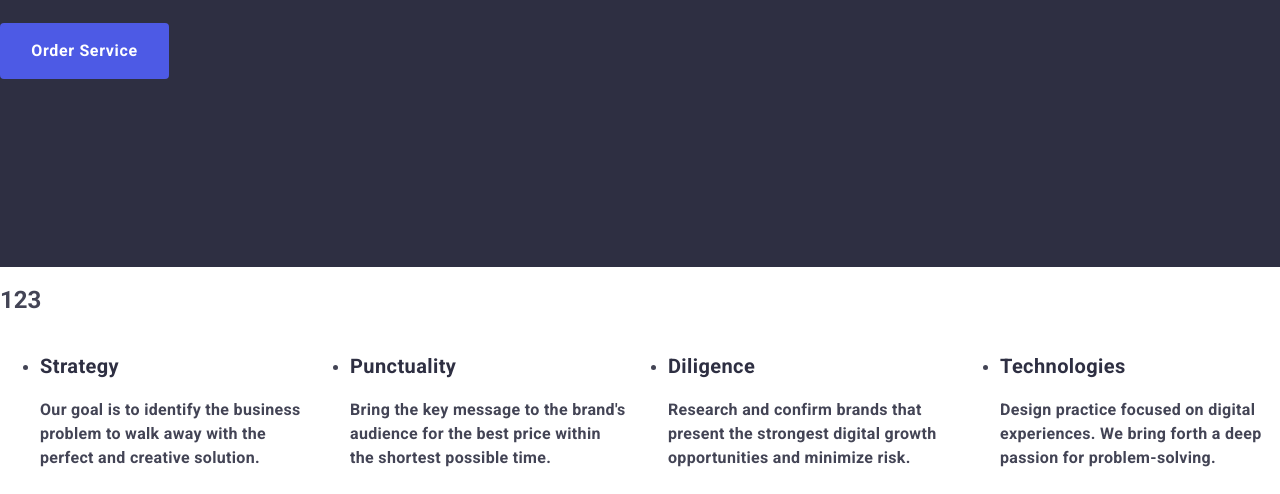
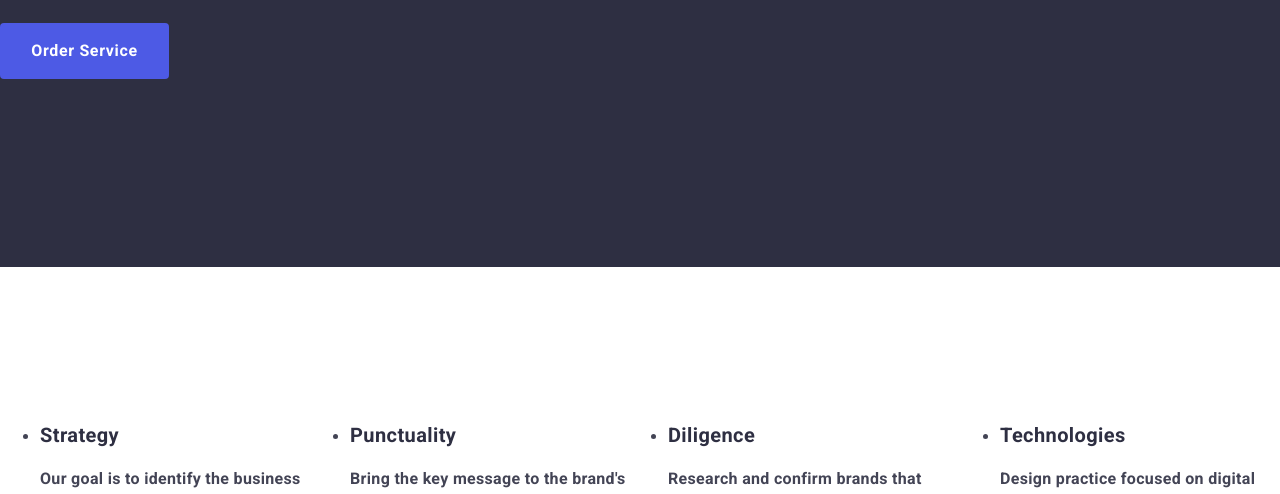
Before and after one commit to Logihas/goit-markup-hw-03, a plain HTML site: page index.html in a window 1280 px wide. Shown: the part 448-942 px from the top of the page. Drawn offline with nearby package versions, Linux system fonts and the light colour scheme.

Commit message:
Update styles.css

```diff
--- a/css/styles.css
+++ b/css/styles.css
@@ -88,7 +88,9 @@ background-color: var(--color-example);
 .section-first{
   background-color: var(--color-section1);
   padding: 188px 0;
-
+}
+.section-second{
+  padding: 120px 0;
 }
 .section-four{
   background-color: #F4F4FD;
@@ -209,5 +211,5 @@ img{
   align-items: center;
 }
 .visually-hidden{
-  visually-hidden;
+display: none;
 }
```
